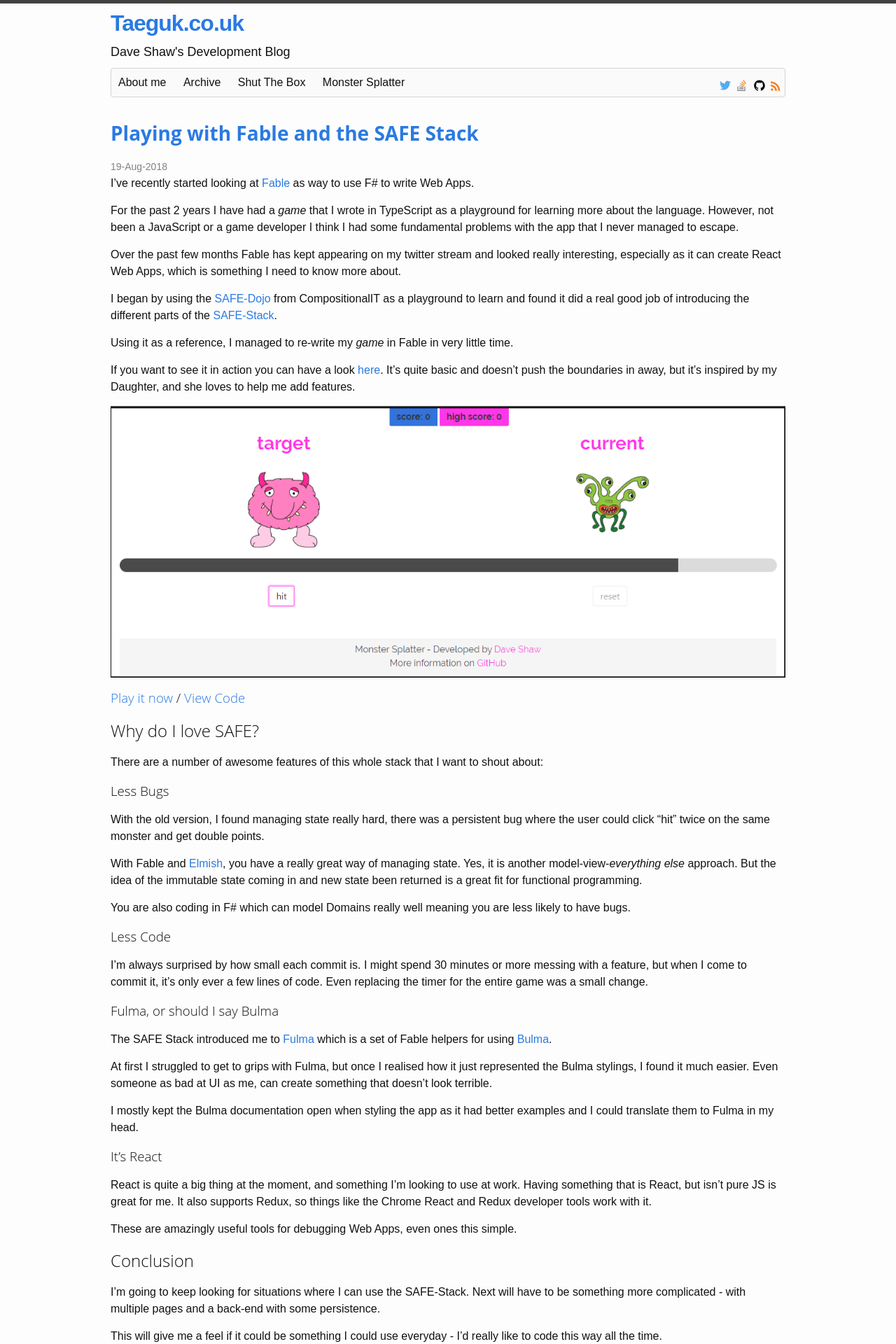
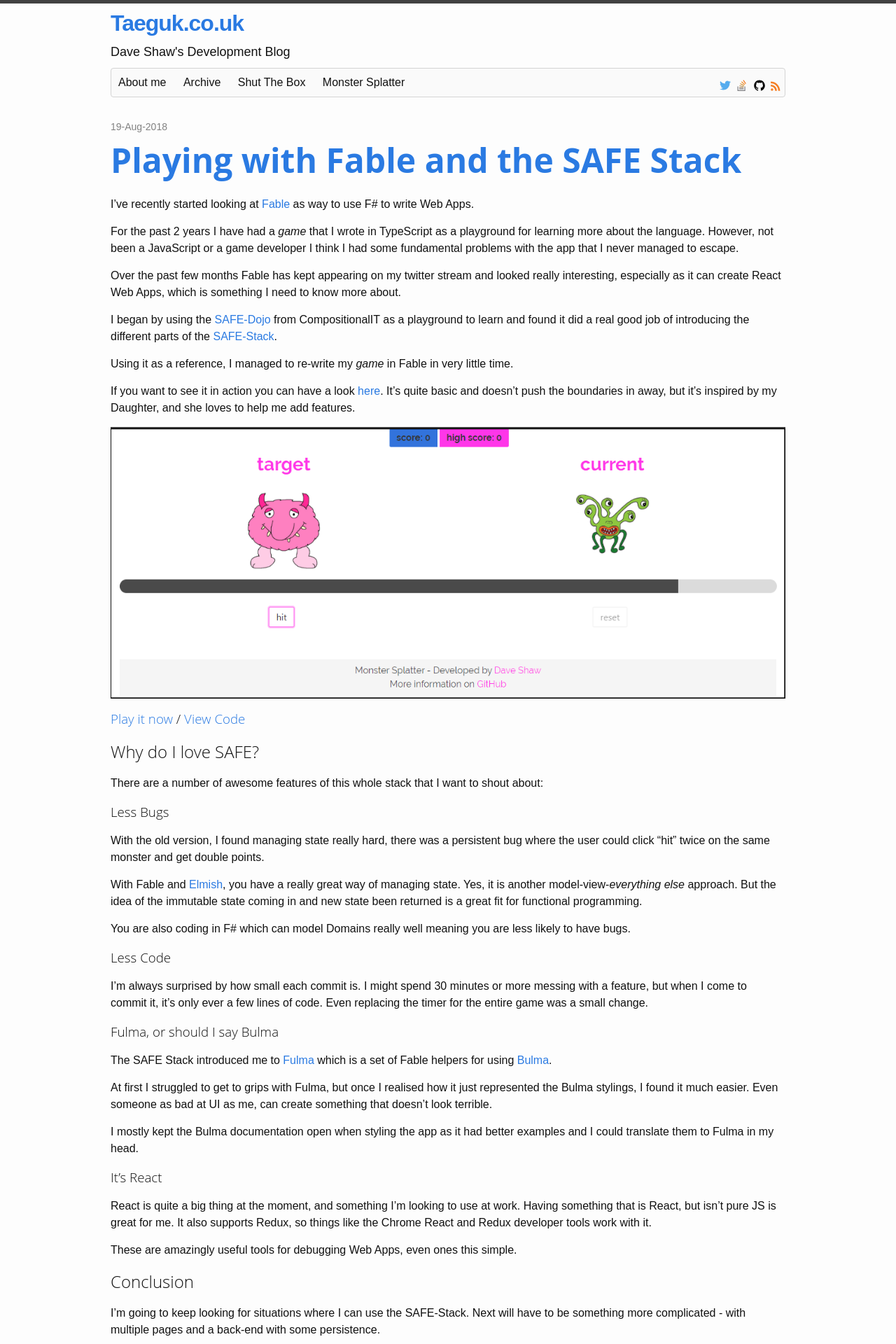
Before and after one commit to xdaDaveShaw/xdaDaveShaw.github.io, a Jekyll site: the page built from index.html, in a window 1280 px wide. Shown: the top 1920 px of the page at 70% size. Built offline with Jekyll 4.4.1, drawn with Linux system fonts in a browser that asks for light colours; some of the changed text lies outside the part shown.

Commit message:
Styling improvements

```diff
--- a/_sass/_layout.scss
+++ b/_sass/_layout.scss
@@ -202,7 +202,7 @@
     list-style: none;
 
     > li {
-        margin-bottom: $spacing-unit;
+        margin-bottom: $spacing-unit * 1.5;
         border-bottom: 6px double $brand-color-dark;
     }
      &.archive {
@@ -230,7 +230,7 @@
         .post-meta {
             display: block;
             width: 100px;
-            margin-bottom: $spacing-unit / 2;
+            margin-top: $spacing-unit / 2;
         }
         > h2 {
             margin-bottom: 0;
@@ -245,7 +245,7 @@
 
 .post-link {
     display: block;
-    font-size: 28px;
+    font-size: 2em;
     font-weight: bold;
 }
 
--- a/index.html
+++ b/index.html
@@ -8,11 +8,11 @@ layout: default
     {% for post in site.posts limit:10 %}
       <li>
 
+        <span class="post-meta">{{ post.date | date: "%d-%b-%Y" }}</span>
+
         <h2>
           <a class="post-link" href="{{ post.url | prepend: site.baseurl }}">{{ post.title }}</a>
         </h2>
-
-        <span class="post-meta">{{ post.date | date: "%d-%b-%Y" }}</span>
 
         {{ post.content }}
 
```
